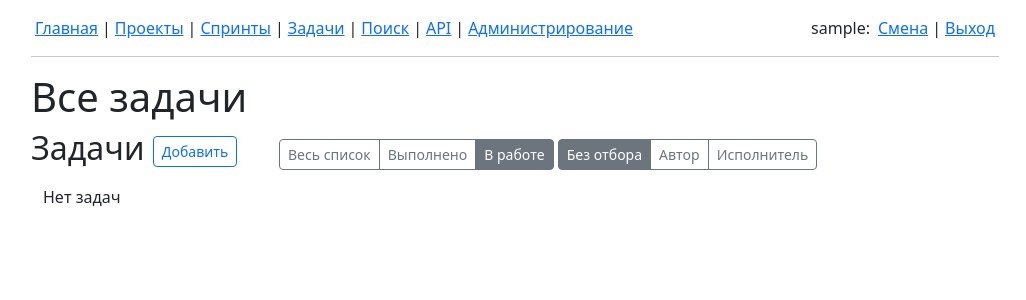
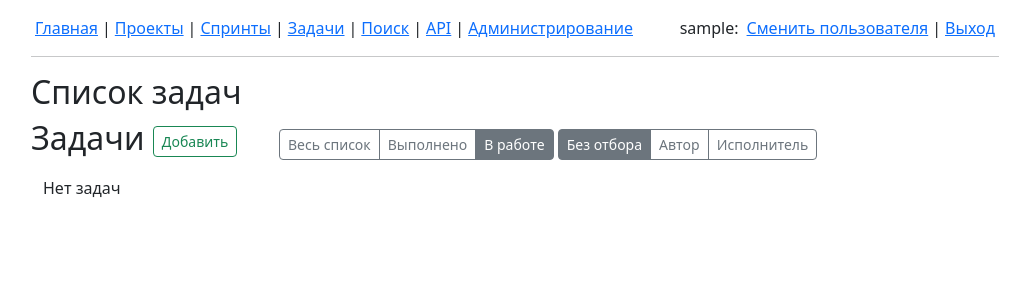
Before and after one commit to Tima-B/TaskManager, a Django app: page / in a window 1280 px wide. Shown: the top 300 px of the page, without its empty margins (125-1151 px from the left). Run offline with Django 4.2, Linux system fonts and the light colour scheme; the visitor is signed in with stand-in values (Sample User, id 1); data that the repository does not hold is empty; parts of the project's set-up code (start-up, migrations or seed data) failed here and were passed over; some libraries are stand-ins or nearby versions.

Commit message:
Небольшие доработки

```diff
--- a/TaskManager/TaskManager/settings.py
+++ b/TaskManager/TaskManager/settings.py
@@ -268,7 +268,7 @@ LOGIN_REDIRECT_URL = "/"
 LOGOUT_REDIRECT_URL = "/"
 
 # Настройка пагинации
-PAGINATE_BY = 5  # элементов на странице
+PAGINATE_BY = 10  # элементов на странице
 # Если на последней странице элементов <= orphans, то добавляем их к предыдущей
 PAGINATE_ORPHANS = 2
 
--- a/TaskManager/app_task/services.py
+++ b/TaskManager/app_task/services.py
@@ -124,16 +124,16 @@ def gen_data(cnt=0, close=0, clear=False, parent=False, clear_user=False) -> Non
 
     Args:
         cnt (int, optional): Количество генерируемых проектов.
-            Defaults to 0.
+            Значение по умолчанию - 0.
         close (int, optional): Процент закрытия проектов и спринтов.
-            Defaults to 0.
+            Значение по умолчанию - 0.
         clear (bool, optional): Очищать базу перед генерацией.
-            Defaults to False.
+            Значение по умолчанию - False.
         parent (bool, optional): Создавать зависимые задачи.
-            Defaults to False.
+            Значение по умолчанию - False.
         clear_user (bool, optional): Удалить и создать заново спецпользователей для
             генерируемых данных.
-            Defaults to False.
+            Значение по умолчанию - False.
 
     Как работаает:
         Создётся указанное число проектов.
@@ -182,9 +182,9 @@ def gen_data(cnt=0, close=0, clear=False, parent=False, clear_user=False) -> Non
         users = user_model.objects.filter(username__startswith=user_start)
 
     if cnt and not users.exists():
-        log.info("Создание 5 пользователей")
+        log.info("Создание 3 пользователей")
         qp = Permission.objects.filter(content_type__app_label="app_task")
-        for i in range(5):
+        for i in range(3):
             username = f"{user_start}{i}"
             user = user_model.objects.create_user(username, "", user_pass)
             user.first_name = user_pass
--- a/TaskManager/app_task/templates/base.html
+++ b/TaskManager/app_task/templates/base.html
@@ -28,10 +28,11 @@
         {% if view.request.user.is_authenticated %}
             <span class="mx-1">{{ view.request.user.username }}:</span>
             <a href="{% url "login" %}" class="mx-1"
-            title="Смена пользователя">
-                Смена
+            title="Сменить пользователя">
+                Сменить пользователя
             </a>|
-            <a href="{% url "logout" %}" class="mx-1">
+            <a href="{% url "logout" %}" class="mx-1"
+                title="Перейти в режим Только просмотр">
                 Выход
             </a>
         {% else %}
@@ -52,7 +53,7 @@
     {% endif %}
 
     {# вывод основной информации #}
-    <h1>{% block header %}Base page{% endblock header %}</h1>
+    <h2>{% block header %}Base page{% endblock header %}</h2>
     {% block content %}{% endblock content %}
 
     <div style="height: 50px;" class="">&nbsp;</div>
--- a/TaskManager/app_task/templates/buttons.html
+++ b/TaskManager/app_task/templates/buttons.html
@@ -53,7 +53,7 @@
         </a>
         <a id="btn-{{model}}-f-off" href="{% my_g get_par view.url_filt "off" view.page_kwarg "1" %}"
         class="btn btn-sm btn-outline-secondary {% if view.url_filt|add:"=off" in get_par %}active{% endif %}"
-        title="Только не выполненные, в работе">
+        title="Только не завершенные">
             В работе
         </a>
     </div>
@@ -66,13 +66,13 @@
     {% endif %}
     {% if btn == "add" and perms.add %}
         <a id="btn-{{model}}-add" href={% url "add" model=model %}{% my_g "" model=view.kwargs.model pk=view.kwargs.pk %}
-        class="btn btn-sm btn-outline-primary">
+        class="btn btn-sm btn-outline-success">
             Добавить
         </a>
     {% endif %}
     {% if btn == "edit" and perms.edit %}
         <a id="btn-{{model}}-edit" href={% url "oper" oper="edit" model=model pk=pk %}
-        class="btn btn-sm btn-outline-success">
+        class="btn btn-sm btn-outline-primary">
             Редактировать
         </a>
     {% endif %}
@@ -99,14 +99,14 @@
 {% for btn in btn_min.split %}
     {% if btn == "add" and perms.add %}
         <a id="btn-{{model}}-m-add" href={% url "add" model=model %}{% my_g "" model=view.kwargs.model pk=view.kwargs.pk %}
-        class="btn btn-sm btn-outline-primary"
+        class="btn btn-sm btn-outline-success"
         title="Добавить">
             <i class="bi bi-plus-circle-fill"></i>
         </a>
     {% endif %}
     {% if btn == "edit" and perms.edit %}
         <a id="btn-{{model}}-m-edit" href={% url "oper" oper="edit" model=model pk=pk %}
-        class="btn btn-sm btn-outline-success"
+        class="btn btn-sm btn-outline-primary"
         title="Редактировать">
             <i class="bi bi-pencil"></i>
         </a>
--- a/TaskManager/app_task/templates/delete.html
+++ b/TaskManager/app_task/templates/delete.html
@@ -1,7 +1,7 @@
 
 <form method="post">
     {% csrf_token %}
-    <p>Удалить задачу?
+    <p>Вы уверены, что хотите удалить задачу?
     {{ form }}
     <input type="submit" value="Да, удалить"></p>
 </form>
--- a/TaskManager/app_task/templates/login.html
+++ b/TaskManager/app_task/templates/login.html
@@ -25,7 +25,7 @@
 {% if user.is_authenticated %}
     <p class="offset-1">
         Сейчас авторизирован пользователь <b>{{ user.username }}</b>.<br>
-        Для смены прользователя введите данные в поля ниже.
+        Для смены пользователя введите данные в поля ниже.
     </p>
 {% endif %}
 
--- a/TaskManager/app_task/views.py
+++ b/TaskManager/app_task/views.py
@@ -829,16 +829,16 @@ class Index(TemplateView):
                 objs.append(SprintTemplate(self, "list"))
                 objs.append(TaskTemplate(self, "list"))
             case Proj.META.url_name, 0:
-                context["title"] = "Все проекты"
-                context["header"] = "Все проекты"
+                context["title"] = "Список проектов"
+                context["header"] = "Список проектов"
                 objs.append(ProjTemplate(self, "list"))
             case Sprint.META.url_name, 0:
-                context["title"] = "Все спринты"
-                context["header"] = "Все спринты"
+                context["title"] = "Список спринтов"
+                context["header"] = "Список спринтов"
                 objs.append(SprintTemplate(self, "list"))
             case Task.META.url_name, 0:
-                context["title"] = "Все задачи"
-                context["header"] = "Все задачи"
+                context["title"] = "Список задач"
+                context["header"] = "Список задач"
                 objs.append(TaskTemplate(self, "list"))
             case Proj.META.url_name, _:
                 context["title"] = "Просмотр проекта"
```
Also changed, not shown: TaskManager/README.md.
